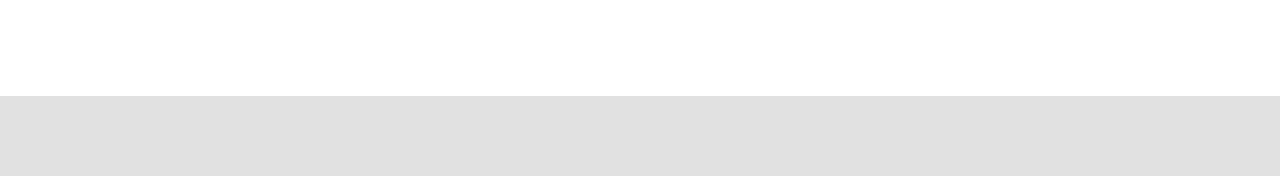
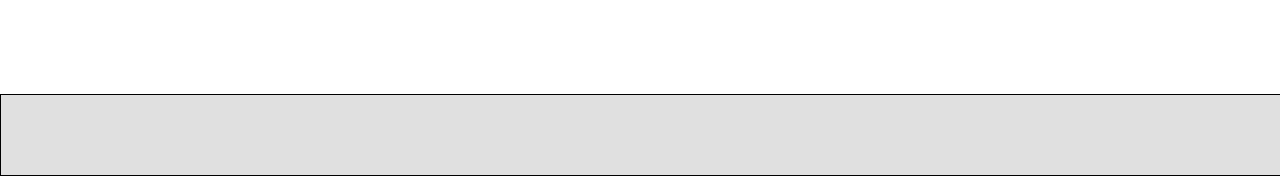
Before and after one commit to gabrielmacus/Timer, a PHP site: page /_index.html in a window 1280 px wide. Shown: the part 624-800 px from the top of the page. Run offline with PHP 8.4, Linux system fonts and the light colour scheme; some libraries are stand-ins or nearby versions.

Commit message:
Update styles.css

```diff
--- a/css/styles.css
+++ b/css/styles.css
@@ -255,6 +255,7 @@
         background: #E0E0E0;
         bottom: 0;
         position: absolute;
+        border: solid 1px black;
     }
     .progress
     {
```
